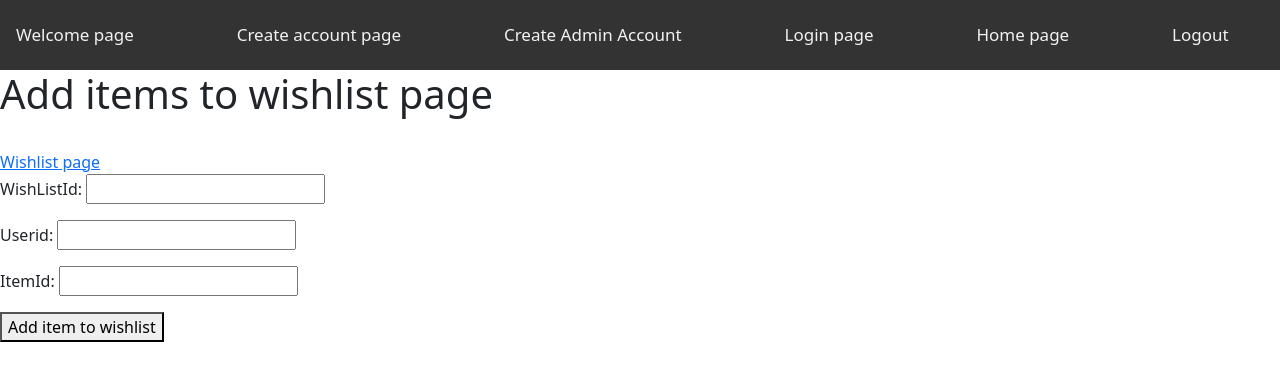
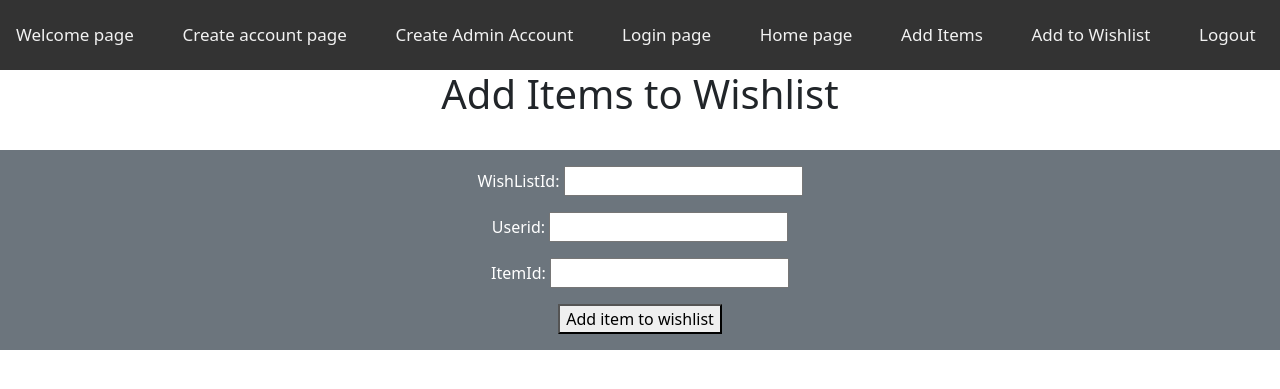
Before and after one commit to ecluster/CST438-Proj02, a Django app: page /addToWishlist/ in a window 1280 px wide. Shown: the top 389 px of the page. Run offline with Django 3.2, Linux system fonts and the light colour scheme.

Commit message:
added additems and add to wishlist in the navbar

```diff
--- a/restAPI/templates/addItems.html
+++ b/restAPI/templates/addItems.html
@@ -1,12 +1,10 @@
 {% extends "layout.html" %}
 {% load static %}
 {% block body %}
-<h1>Add items page</h1>
-<br>
-<a href="{% url 'wishlist' %}">Wishlist page</a>
+<h1 style="text-align:center">Add Items</h1>
 <br>
 
-<form method="POST" action="">
+<form method="POST" action="" class="card-body text-center justify-content-center bg-secondary" style="color:white">
     {% csrf_token %}
     {{form.as_p}}
     <button type="submit", name="save">Create new Item</button>
--- a/restAPI/templates/addToWishlist.html
+++ b/restAPI/templates/addToWishlist.html
@@ -1,12 +1,10 @@
 {% extends "layout.html" %}
 {% load static %}
 {% block body %}
-<h1>Add items to wishlist page</h1>
-<br>
-<a href="{% url 'wishlist' %}">Wishlist page</a>
+<h1 style="text-align:center">Add Items to Wishlist</h1>
 <br>
 
-<form method="POST" action="">
+<form method="POST" action="" class = "card-body text-center justify-content-center bg-secondary" style="color:white">
     {% csrf_token %}
     {{form.as_p}}
     <button type="submit", name="save">Add item to wishlist</button>
--- a/restAPI/templates/createAccount.html
+++ b/restAPI/templates/createAccount.html
@@ -1,10 +1,10 @@
 {% extends "layout.html" %}
 {% load static %}
 {% block body %}
-<h1 style="text-align:center">Create account</h1>
+<h1 style="text-align:center">Create Account</h1>
 <br>
 
-<div class = "card-body text-center justify-content-center bg-secondary" style="color:white"">
+<div class = "card-body text-center justify-content-center bg-secondary" style="color:white">
     <form action="" method ="POST" id = "createAccountForm">
          <input type="int" name = "userId" >
         {% csrf_token %}
--- a/restAPI/templates/createAdminAccount.html
+++ b/restAPI/templates/createAdminAccount.html
@@ -1,7 +1,7 @@
 {% extends "layout.html" %}
 {% load static %}
 {% block body %}
-<h1 style="text-align:center">Create Admin account</h1>
+<h1 style="text-align:center">Create Admin Account</h1>
 <br>
 
 <div class = "card-body text-center justify-content-center bg-secondary" style="color:white"">
--- a/restAPI/templates/layout.html
+++ b/restAPI/templates/layout.html
@@ -41,6 +41,10 @@
             <br>
             <a href = "{% url 'home' %}">Home page</a>
             <br>
+            <a href = "{% url 'addItems' %}">Add Items</a>
+            <br>
+            <a href = "{% url 'addToWishlist' %}">Add to Wishlist</a>
+            <br>
             <a href = "{% url 'logout' %}">Logout</a>
             <br>
         </div>
--- a/restAPI/templates/welcome.html
+++ b/restAPI/templates/welcome.html
@@ -1,4 +1,6 @@
 {% extends "layout.html" %}
 {% block body %}
 <h1 style="text-align:center">Welcome to Wish List App</h1>
+<h3 style="text-align:center">Get started by creating an account. Once you log in, you can create items and save them to a WishList.</h3>
+<br>
 {% endblock %}
```
Also changed, not shown: restAPI/templates/userProfile.html (+10 -7 lines).
